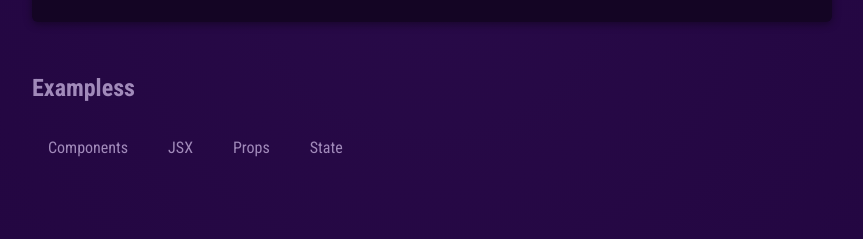
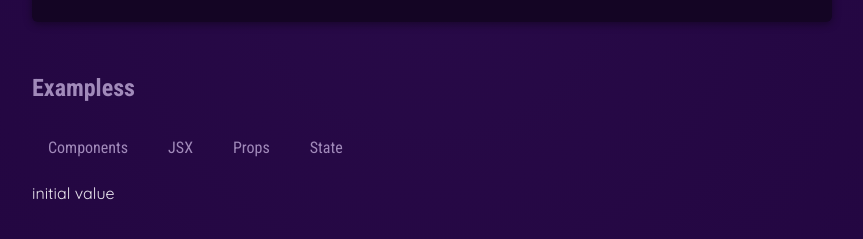
Before and after one commit to wanyu0413/React-2.0, a React (Vite) app in the folder react-essentials-start/: page / in a window 1280 px wide. Shown: the part 677-916 px from the top of the page, without its empty margins (208-1071 px from the left). Built offline with nearby package versions, Linux system fonts and the light colour scheme.

Commit message:
useState React Hook

```diff
--- a/react-essentials-start/src/App.jsx
+++ b/react-essentials-start/src/App.jsx
@@ -1,12 +1,21 @@
-import { CORE_CONCEPTS } from './data.js'; //name export
-import Header from './components/Header/Header.jsx'; //default export
-import CoreConcept from './components/CoreConcept.jsx';
-import TabButton from './components/TabButton.jsx';
+import { useState } from "react";
+// Only call Hooks inside of Component Functiuns 🔥
+// Only call Hooks on the top level 🔥
+
+import { CORE_CONCEPTS } from "./data.js"; //name export
+import Header from "./components/Header/Header.jsx"; //default export
+import CoreConcept from "./components/CoreConcept.jsx";
+import TabButton from "./components/TabButton.jsx";
 
 function App() {
-  function handleSelect(selectButton) {
+  const [selectedTopic, setSelectedTopic] = useState("initial value");
+  // selectedTopic => Current state value
+  // setSelectedTopic => State updating function
+
+  function handleSelect(selectedButton) {
     // selectedButton => 'Components', 'jsx', 'props', 'state'
-    console.log(selectButton)
+    setSelectedTopic(selectedButton);
+    console.log(selectedTopic);
   }
 
   return (
@@ -21,20 +30,22 @@ function App() {
               description={CORE_CONCEPTS[0].description}
               image={CORE_CONCEPTS[0].image}
             />
-            <CoreConcept {...CORE_CONCEPTS[1]}/>
-            <CoreConcept {...CORE_CONCEPTS[2]}/>
-            <CoreConcept {...CORE_CONCEPTS[3]}/>
+            <CoreConcept {...CORE_CONCEPTS[1]} />
+            <CoreConcept {...CORE_CONCEPTS[2]} />
+            <CoreConcept {...CORE_CONCEPTS[3]} />
           </ul>
         </section>
-        <section id='examples'>
+        <section id="examples">
           <h2>Exampless</h2>
           <menu>
-            <TabButton onSelect={() => handleSelect('components')}>Components</TabButton>
-            <TabButton onSelect={() => handleSelect('jsx')}>JSX</TabButton>
-            <TabButton onSelect={() => handleSelect('props')}>Props</TabButton>
-            <TabButton onSelect={() => handleSelect('state')}>State</TabButton>
+            <TabButton onSelect={() => handleSelect("components")}>
+              Components
+            </TabButton>
+            <TabButton onSelect={() => handleSelect("jsx")}>JSX</TabButton>
+            <TabButton onSelect={() => handleSelect("props")}>Props</TabButton>
+            <TabButton onSelect={() => handleSelect("state")}>State</TabButton>
           </menu>
-
+          {selectedTopic}
         </section>
       </main>
     </div>
```
